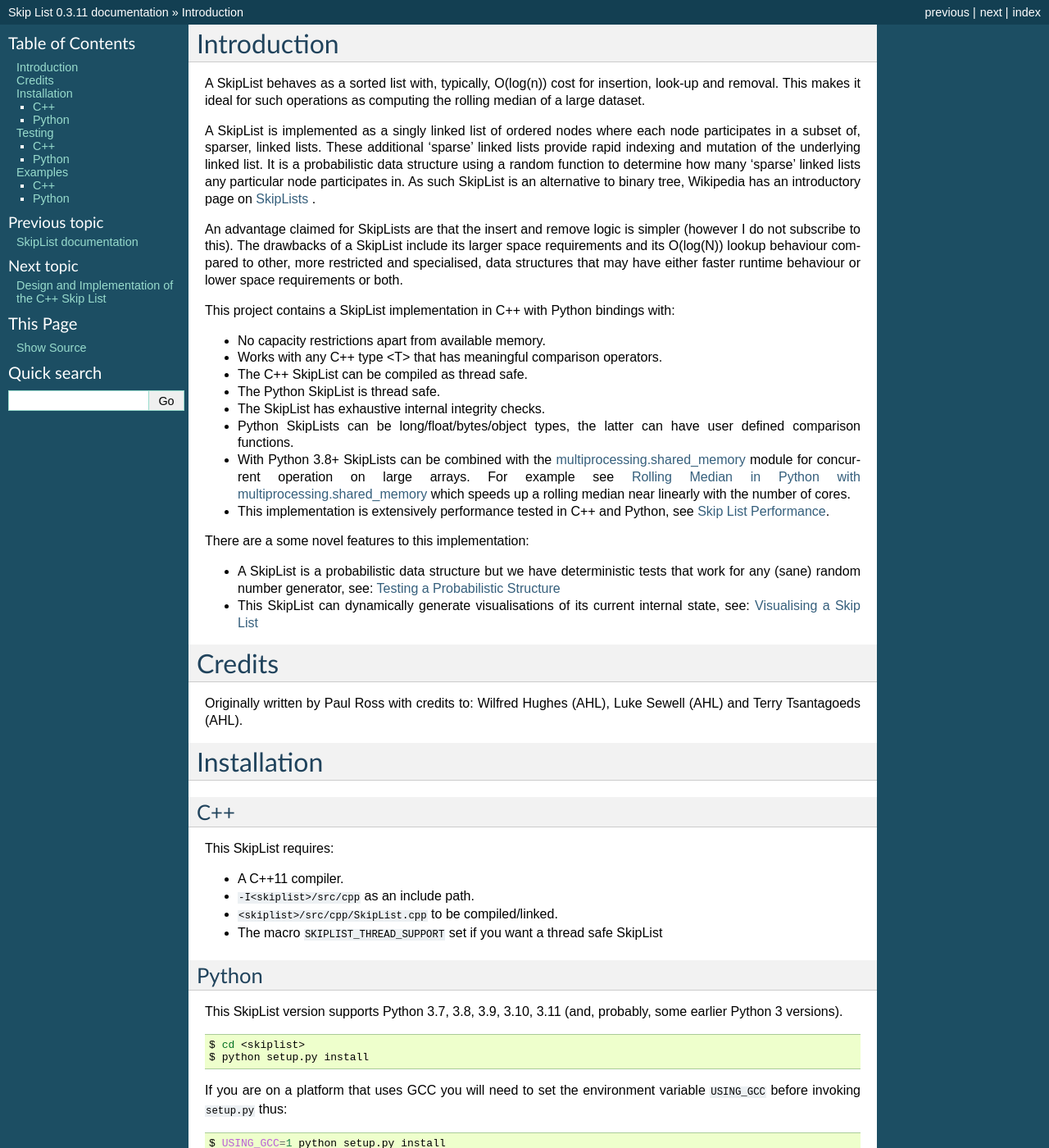
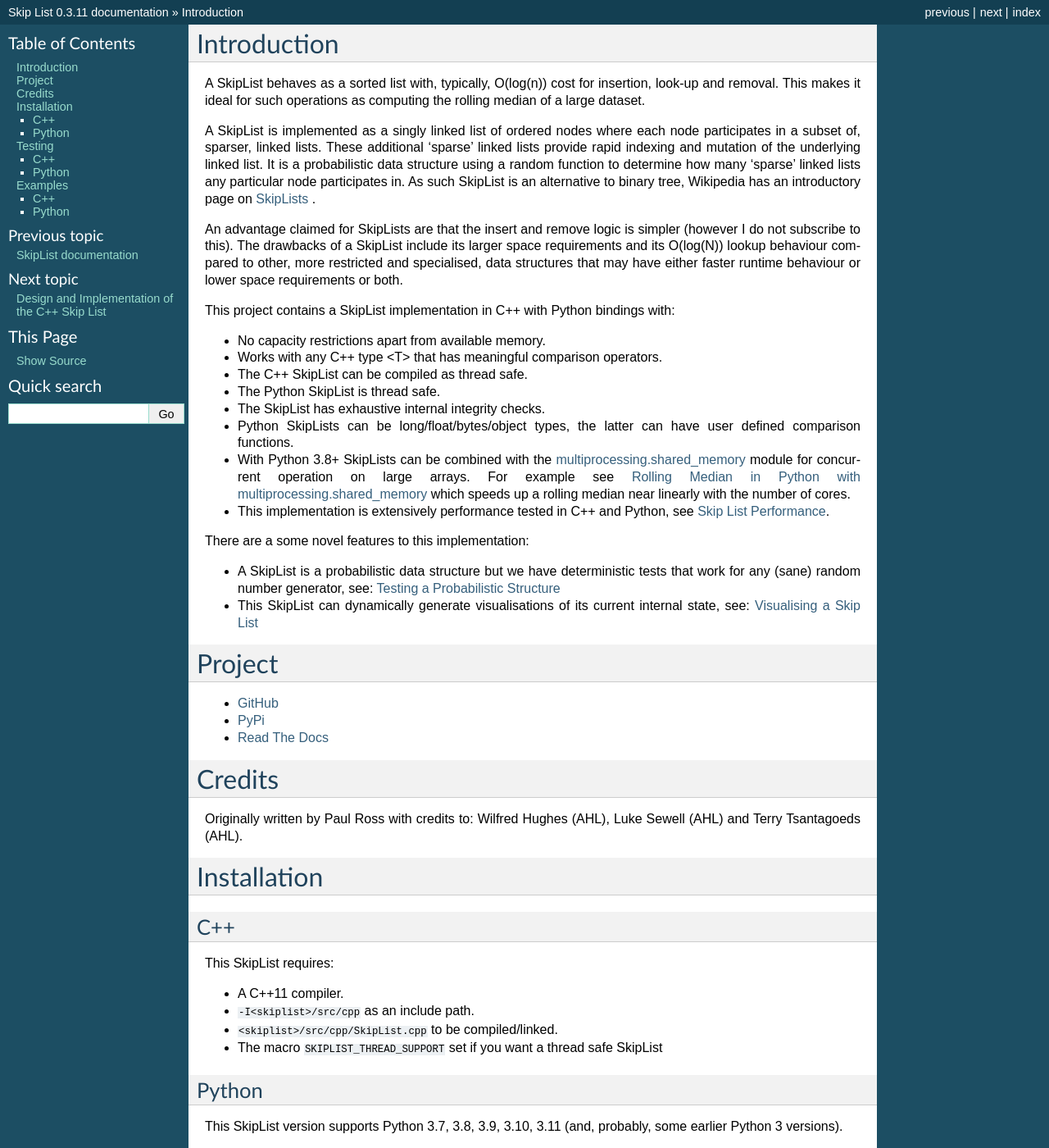
Before and after one commit to paulross/skiplist, a Sphinx documentation site: the page built from docs/source/introduction.rst, in a window 1280 px wide and 1400 px high. Shown: the whole window at 82% size. Built offline with Sphinx 7.4.7, drawn with Linux system fonts in a browser that asks for light colours.

Commit message:
Add project links in documentation home page.

```diff
--- a/docs/source/introduction.rst
+++ b/docs/source/introduction.rst
@@ -40,6 +40,14 @@ There are a some novel features to this implementation:
 
 * A SkipList is a probabilistic data structure but we have deterministic tests that work for any (sane) random number generator, see: :ref:`testing_a_probabilistic_structure`
 * This SkipList can dynamically generate visualisations of its current internal state, see: :ref:`skiplist-visualisation-label`
+
+================
+Project
+================
+
+* `GitHub <https://github.com/paulross/skiplist/>`_
+* `PyPi <https://pypi.org/project/orderedstructs/>`_
+* `Read The Docs <https://skiplist.readthedocs.io/en/latest/>`_
 
 ============
 Credits
```
Also changed, not shown: docs/source/visualisations/doc_insert_75_percent.svg, docs/source/visualisations/doc_insert_remove.svg, docs/source/visualisations/doc_insert_remove_12-5_percent.svg, docs/source/visualisations/doc_insert_remove_75_percent.svg, docs/source/visualisations/doc_insert_remove_repeat.png, docs/source/visualisations/doc_insert_remove_repeat.svg.
